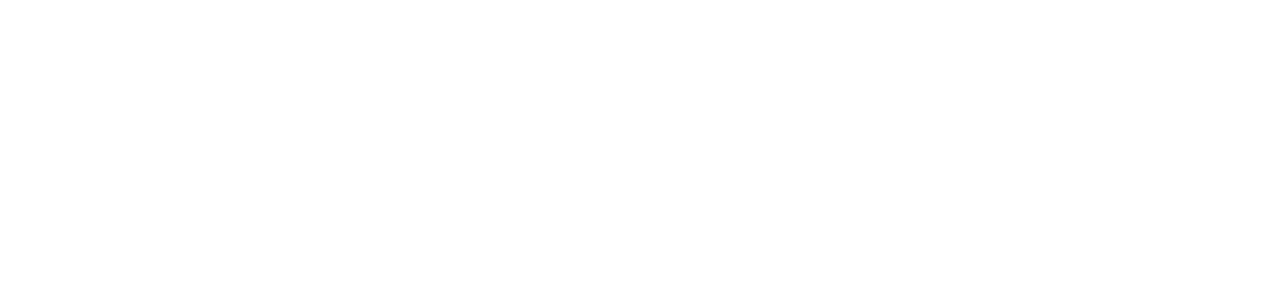
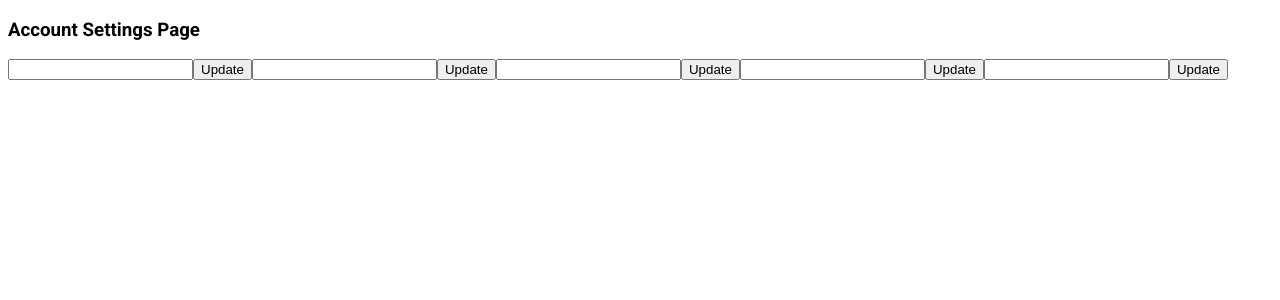
Before and after one commit to Exuille/socmedia, a React (Vite) app in the folder frontend/socmedia/: page /account-settings in a window 1280 px wide. Before the commit this address had no page. Shown: the top 300 px of the page. Built offline with nearby package versions, Linux system fonts and the light colour scheme.

Commit message:
Add Accout Settings Page

```diff
--- a/frontend/socmedia/src/App.tsx
+++ b/frontend/socmedia/src/App.tsx
@@ -2,6 +2,7 @@
 
 import Login from "./pages/Login"
 import Signup from "./pages/Signup"
+import AccountSettings from "./pages/AccountSettings";
 
 function App () {
   return (
@@ -17,6 +18,10 @@
               path="/signup"
               element={<Signup />}
             />
+            <Route
+              path="/account-settings"
+              element={<AccountSettings />}
+            />
           </Routes>
         </div>
       </BrowserRouter>
--- /dev/null
+++ b/frontend/socmedia/src/pages/AccountSettings.tsx
@@ -0,0 +1,83 @@
+import { useState, useEffect } from "react";
+// import defaultProfile from '../assets/defaultProfile.png'
+
+const AccountSettings = () => {
+    // const [profilePicture, setProfilePicture] = useState(defaultProfile)
+    const [firstName, setFirstName] = useState('')
+    const [middleName, setMiddleName] = useState('')
+    const [lastName, setLastName] = useState('')
+    const [username, setUsername] = useState('')
+    const [email, setEmail] = useState('')
+
+    const handleUpdate = async (fieldName: string, value: string) => {
+        try {
+            console.log("Updated", fieldName, ": ", value)
+            // COMMENTED CODE IS THE CODE FOR FECTHING THE DB
+            // const response = await fetch("/REPLACE/THIS/FOR/LINK", {
+            //     method: 'POST',
+            //     headers: {
+            //         'Content-Type': 'application/json'
+            //     },
+            //     body: JSON.stringify({
+            //         field: fieldName,
+            //         value: value
+            //     })
+            // })
+
+            // if (response.ok) {
+            //     console.log("Update Successful")
+            // } else {
+            //     console.log("Update Failed")
+            // }
+        } catch (error) {
+            console.error('Error updating:', error)
+        }
+    }
+
+    return (
+        // IF THE BACKEND IS DONE MAKE SURE TO CHANGE THE LABEL TO
+        // SOMETHING LIKE {body.firstName} from the DB
+        <div className="account-settings">
+            <h3>Account Settings Page</h3>
+
+            <label>{firstName}</label>
+            <input
+                type="text"
+                onChange={(e) => { setFirstName(e.target.value) }}
+                value={firstName}
+            />
+            <button onClick={() => handleUpdate('firstName', firstName)}>Update</button>
+            <label>{middleName}</label>
+            <input
+                type="text"
+                onChange={(e) => { setMiddleName(e.target.value) }}
+                value={middleName}
+            />
+            <button onClick={() => handleUpdate('middleName', middleName) }>Update</button>
+            <label>{lastName}</label>
+            <input
+                type="text"
+                onChange={(e) => { setLastName(e.target.value) }}
+                value={lastName}
+            />
+            <button onClick={() => handleUpdate('lastName', lastName) }>Update</button>
+            <label>{username}</label>
+            <input
+                type="text"
+                onChange={(e) => { setUsername(e.target.value) }}
+                value={username}
+            />
+            <button onClick={() => handleUpdate('username', username) }>Update</button>
+            <label>{email}</label>
+            <input
+                type="email"
+                onChange={(e) => { setEmail(e.target.value) }}
+                value={email}
+            />
+            <button onClick={() => handleUpdate('email', email) }>Update</button>
+        </div>
+    )
+
+}
+
+export default AccountSettings
```
